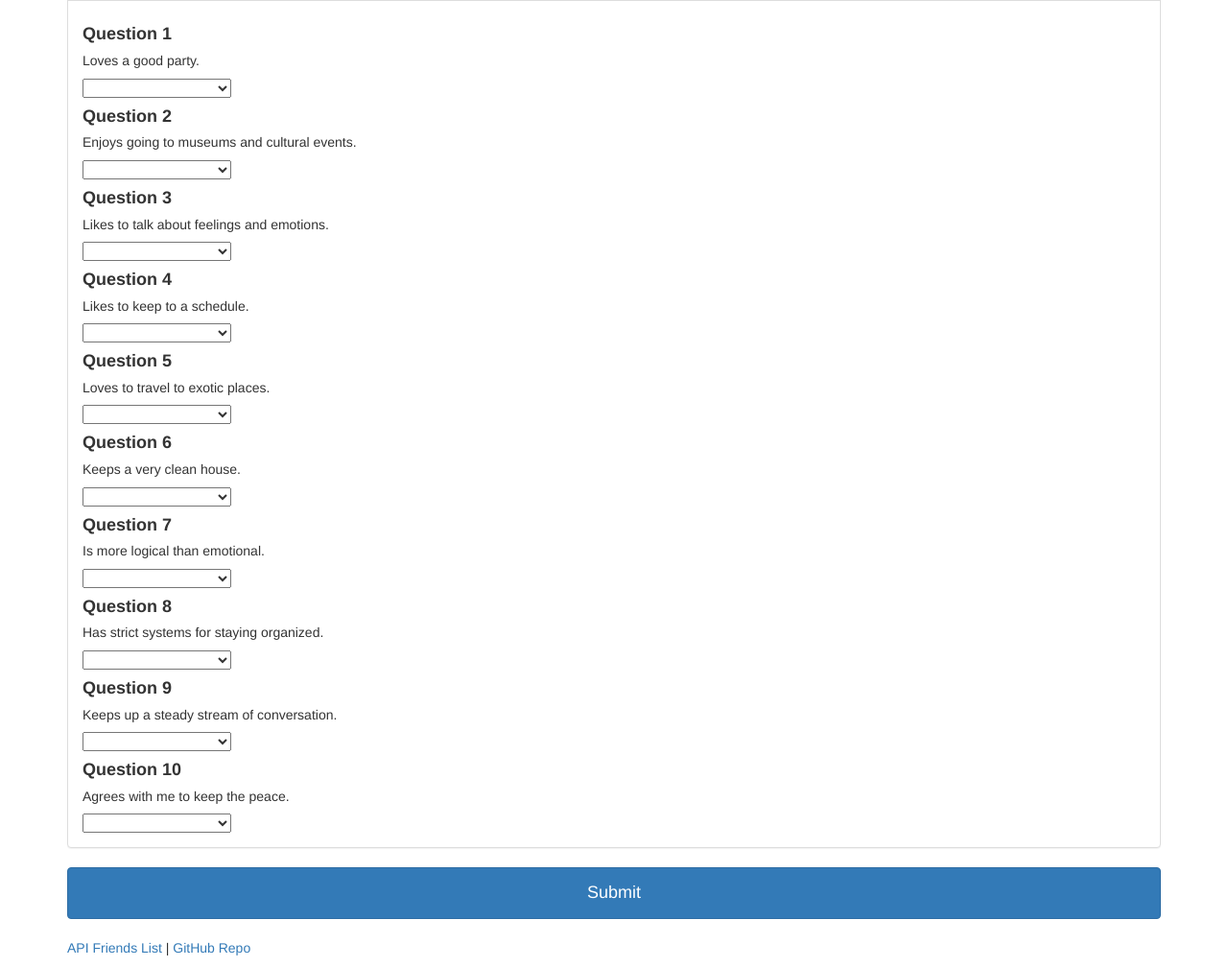
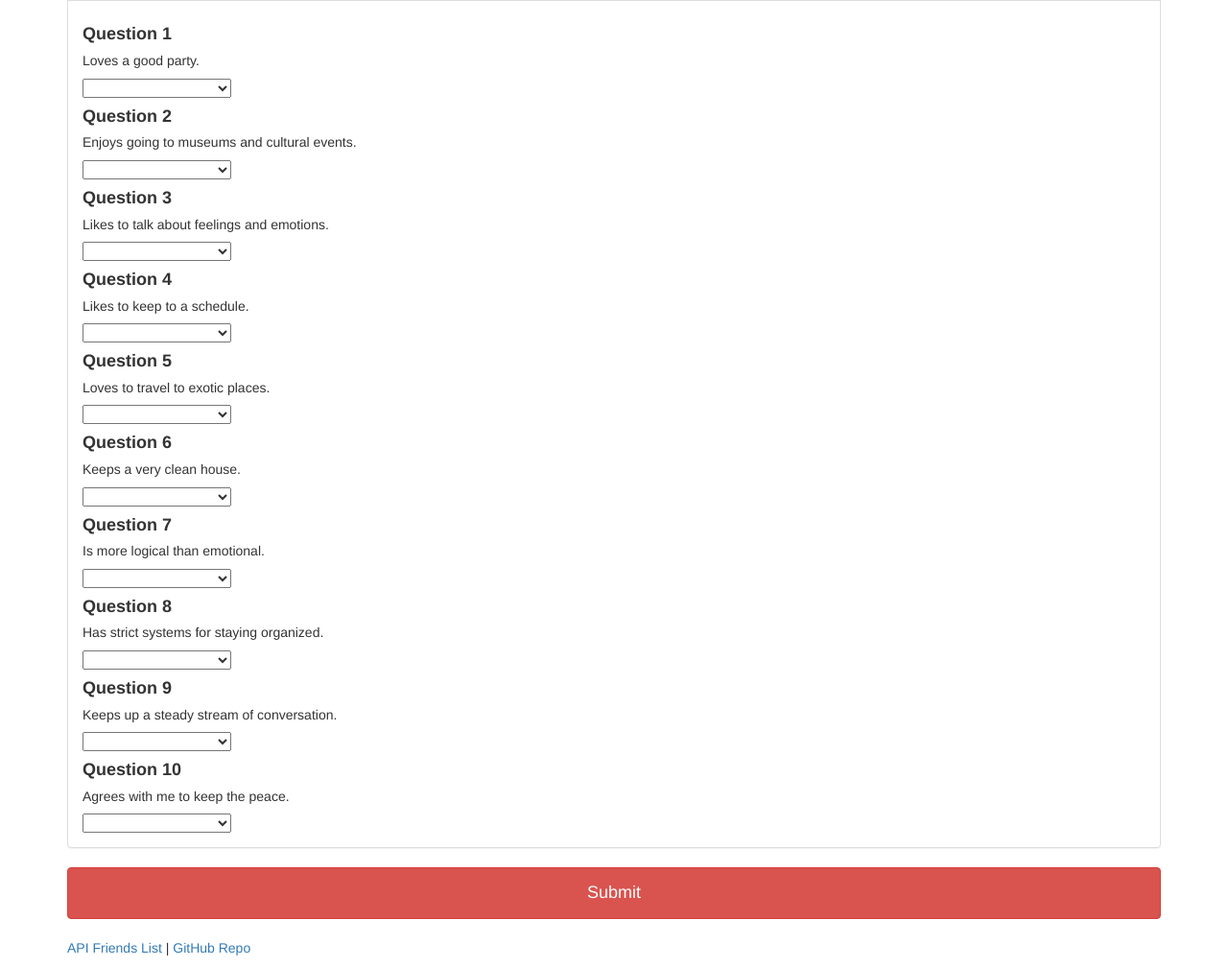
Before and after one commit to julienguyen86/FriendFinder, a website: page app/public/survey.html in a window 1280 px wide. Shown: the part 416-1424 px from the top of the page at 96% size. Drawn offline with nearby package versions, Linux system fonts and the light colour scheme.

Commit message:
Update survey.html

```diff
--- a/app/public/survey.html
+++ b/app/public/survey.html
@@ -141,7 +141,7 @@
             </div>
         </div>
         <!--  Submit Button -->
-        <button id="submitButton" type="submit" class="btn btn-md btn-primary btn-block">
+        <button id="submitButton" type="submit" class="btn btn-md btn-danger btn-block">
             <h4>Submit</h4></button>
         <br>
         <!-- Footer -->
```
